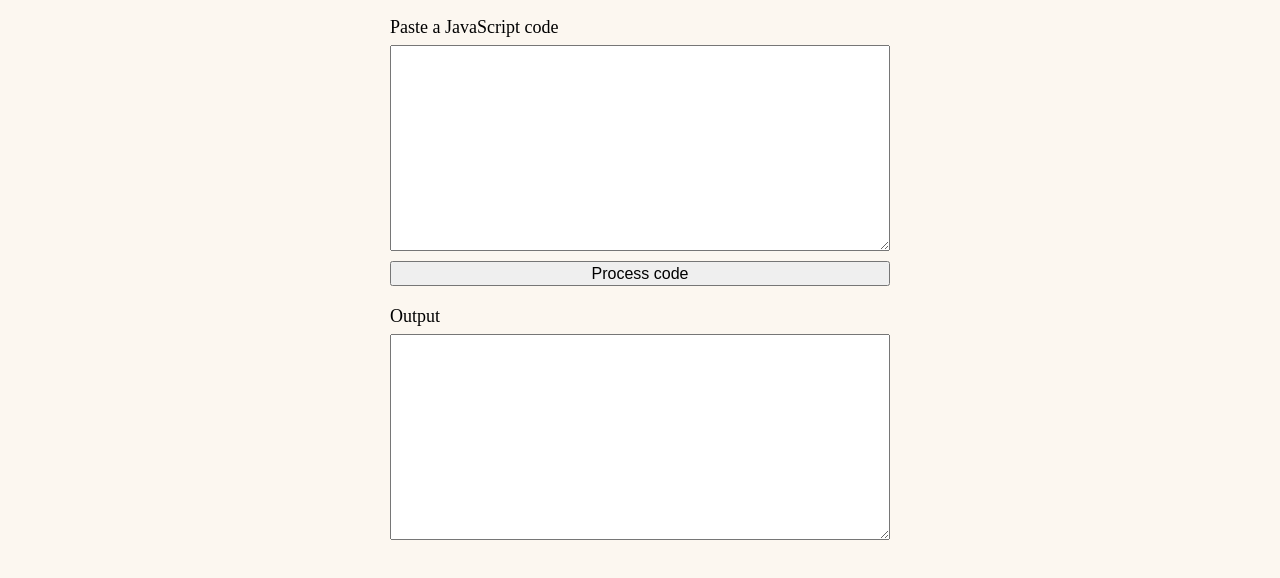
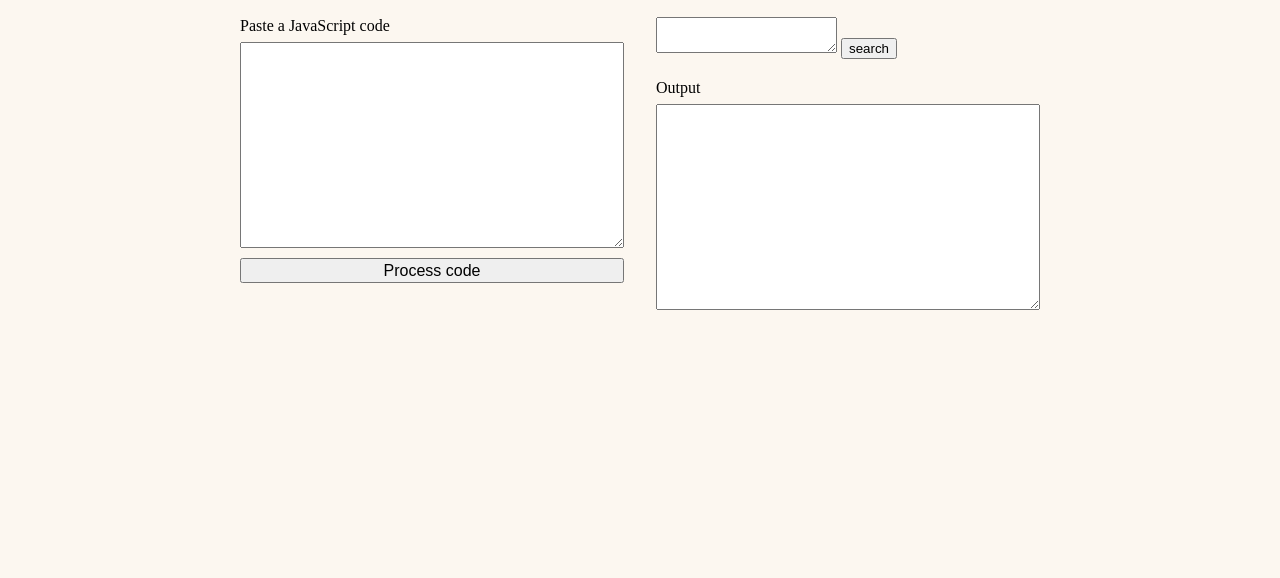
Before and after one commit to Obayanju/code-search, a plain HTML site: page index.html in a window 1280 px wide. Shown: the part 34-612 px from the top of the page. Drawn offline with Linux system fonts and the light colour scheme.

Commit message:
add search bar

```diff
--- a/index.html
+++ b/index.html
@@ -12,12 +12,19 @@
         <div>Code Search</div>
     </header>
     <div class='container'>
-        <label for="code-area">Paste a JavaScript code</label>
-        <textarea class="form-control" id="code-area"></textarea>
-        <button type="button" id="process-code" class="process-code-btn">Process code</button>
-
-        <label for="output-area" class='output'>Output</label>
-        <textarea class="form-control" id="code-output"></textarea>
+        <div id='code-input'>
+            <label for="code-area">Paste a JavaScript code</label>
+            <textarea class="form-control" id="code-area"></textarea>
+            <button type="button" id="process-code" class="process-code-btn">Process code</button>
+        </div>
+        <div id='code-output'>
+            <div class='search'>
+                <textarea id="search-text"></textarea>
+                <button>search</button>
+            </div>
+            <label for="output-area" class='output'>Output</label>
+            <textarea class="form-control"></textarea>
+        </div>
     </div>
     <script src='main.js'></script>
 </body>
--- a/main.css
+++ b/main.css
@@ -14,14 +14,26 @@ body {
 
 .container {
     display: flex;
-    flex-direction: column;
-    width: 500px;
+    flex-direction: row;
+    width: 800px;
     margin-left: auto;
     margin-right: auto;
 }
+
 .container > label {
     font-size: large;
 }
+
+#code-input, #code-output {
+    display: flex;
+    flex-direction: column;
+    width: 400px;
+}
+
+#code-input {
+    margin-right: 2em;
+}
+
 .form-control {
     margin-bottom: 10px;
     height: 200px;
--- a/main.js
+++ b/main.js
@@ -2,10 +2,10 @@ const PORT = 3000;
 
 document.addEventListener('DOMContentLoaded', (event) => {
     let processCodeBtn = document.querySelector("#process-code");
-    let outputEl = document.querySelector("#code-output");
+    let outputEl = document.querySelector("#code-output>textarea");
     processCodeBtn.onclick = () => {
-        let codeAreaEl = document.querySelector("#code-area");
-        let text = codeAreaEl.value;
+        let inputEl = document.querySelector("#code-area");
+        let text = inputEl.value;
         let req_body = {
             code: text
         }
@@ -18,7 +18,7 @@ document.addEventListener('DOMContentLoaded', (event) => {
         })
             .then((response) => response.json())
             .then((data) => {
-                console.log(data)
+                // console.log(data)
                 for (const token of data) {
                     outputEl.innerHTML += token + '\n';
                 }
```
